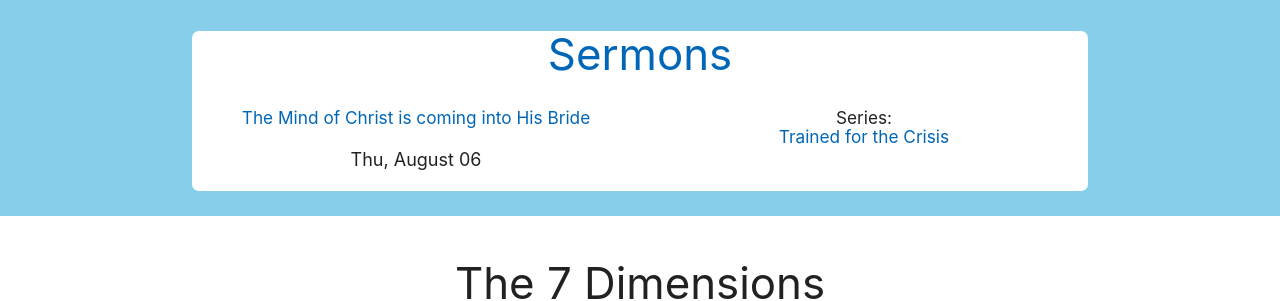
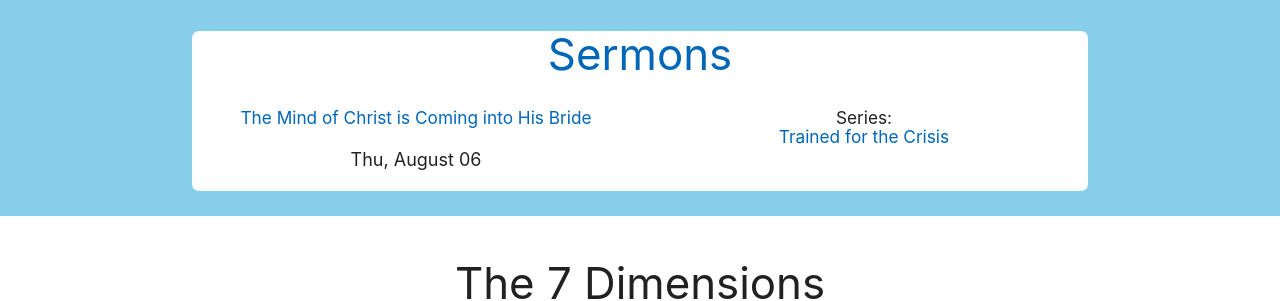
Before and after one commit to njorogetimk/cmt-redisigned, a Jekyll site: the page built from index.html, in a window 1280 px wide and 900 px high, scrolled down 578 px. Shown: the part 153-454 px from the top of the window. Built offline with Jekyll 4.4.1, drawn with Linux system fonts in a browser that asks for light colours.

Commit message:
Capitalize c in coming

```diff
--- a/index.html
+++ b/index.html
@@ -43,7 +43,7 @@ node: "Home"
       <div class="col s12 m6">
         <h6 class="center">
           <a href="sermons/2020/thursday/20-08-06_The_Mind_of_Christ_is_Coming_into_His_Bride.html"
-            class="dark-link">The Mind of Christ is coming into His Bride</a>
+            class="dark-link">The Mind of Christ is Coming into His Bride</a>
         </h6>
         <p class="center">{{"August 06 20" | date: "%a, %B %d"}}</p>
       </div>
```
